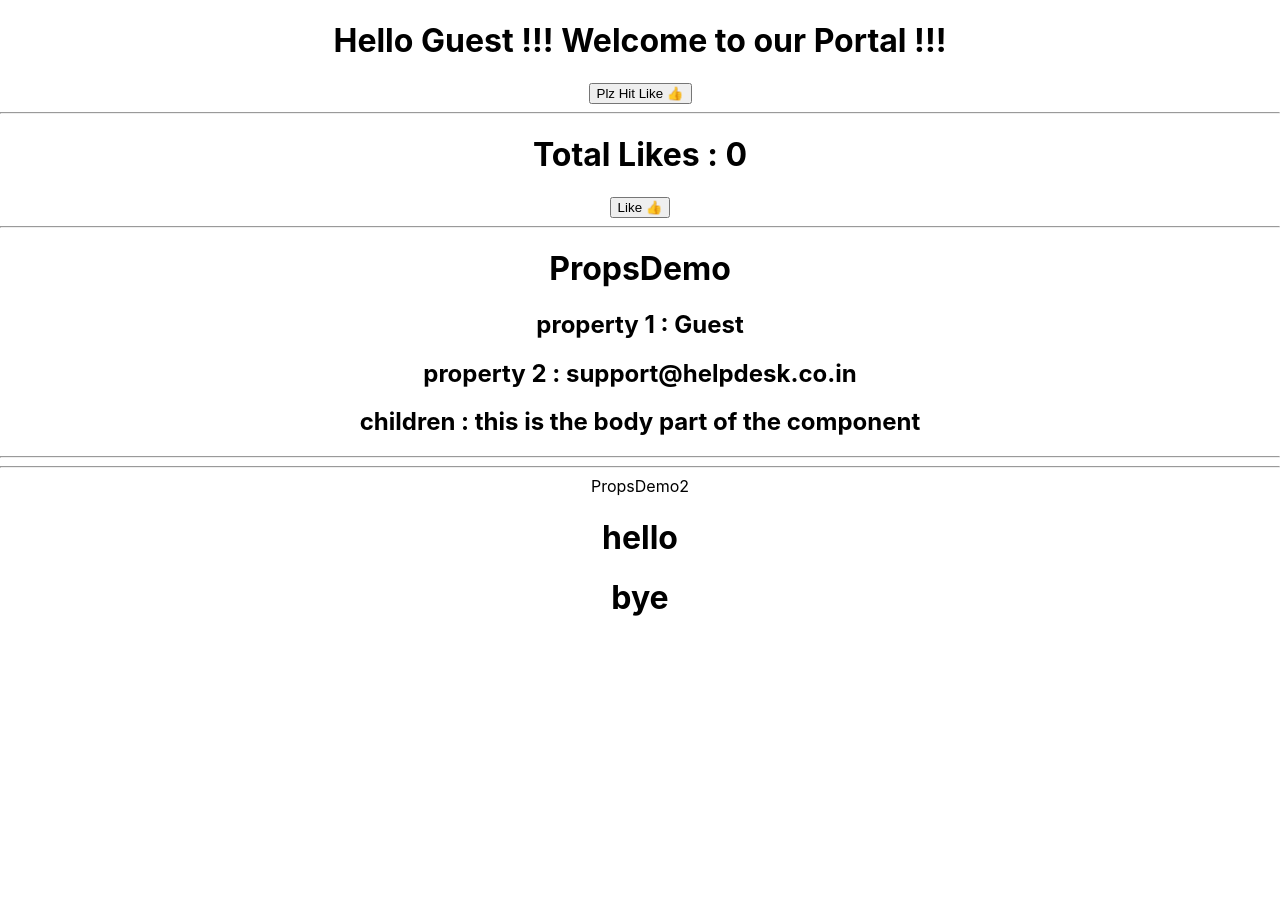
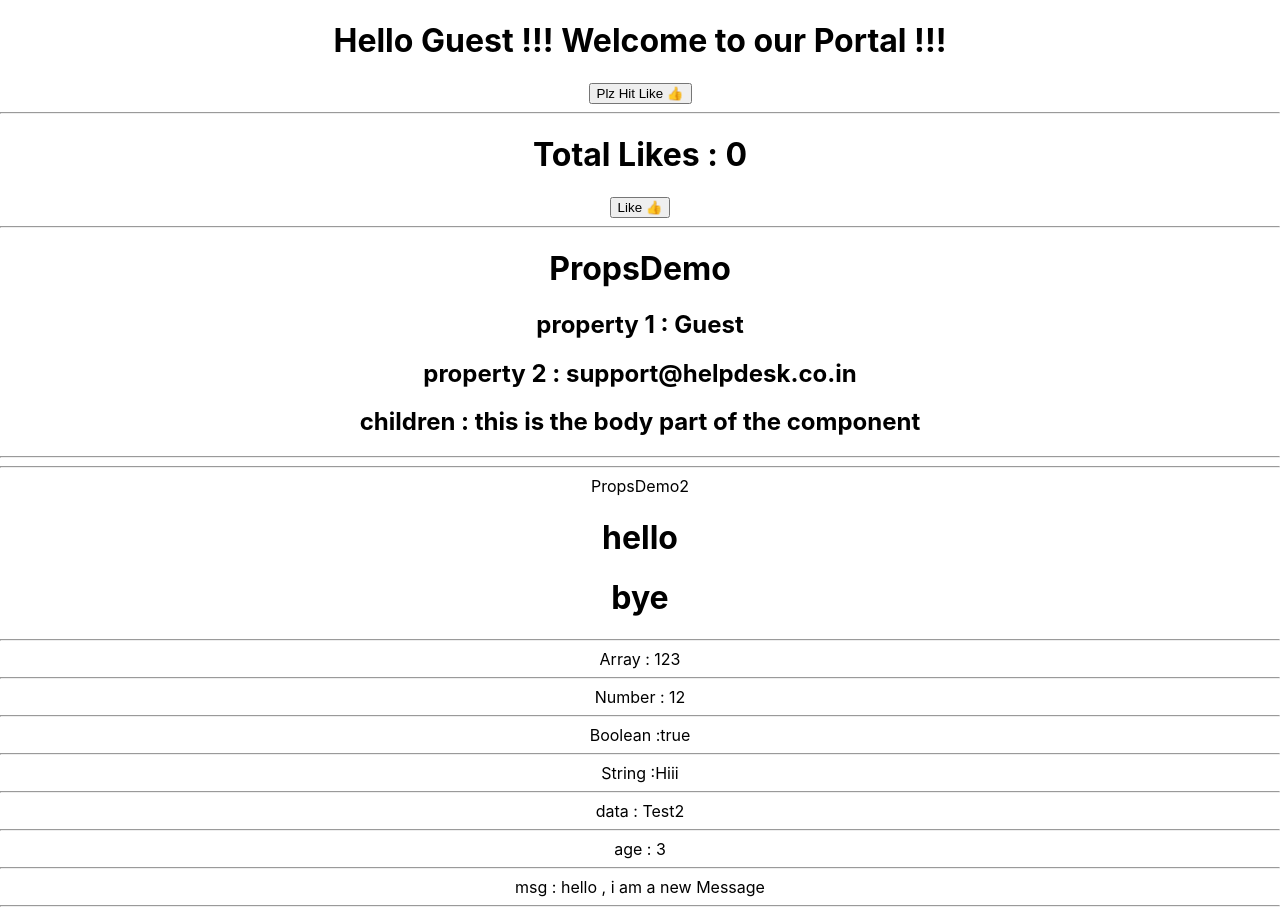
Before and after one commit to CodingByKirti/mcaa-app, a React (Create React App) app: page / in a window 1280 px wide. Before the commit the page ends 800 px from the top, so only its background shows below. Built offline with nearby package versions, Linux system fonts and the light colour scheme.

Commit message:
commit18052022

```diff
--- a/package.json
+++ b/package.json
@@ -6,6 +6,7 @@
     "@testing-library/jest-dom": "^5.16.4",
     "@testing-library/react": "^13.2.0",
     "@testing-library/user-event": "^13.5.0",
+    "prop-types": "^15.8.1",
     "react": "^18.1.0",
     "react-dom": "^18.1.0",
     "react-scripts": "5.0.1",
--- a/src/App.js
+++ b/src/App.js
@@ -4,6 +4,7 @@ import PropsDemo from "./PropsDemo";
 import PropsDemo2 from "./PropsDemo2";
 import Message from "./Message";
 import Likes from "./Likes";
+import PropTypesDemo from "./PropTypesDemo";
 
 function App() {
   return (
@@ -18,6 +19,8 @@ function App() {
       <hr />
       <hr />
       <PropsDemo2 a="hello" b="bye" />
+      <hr />
+      <PropTypesDemo />
     </div>
   );
 }
--- a/src/Likes.js
+++ b/src/Likes.js
@@ -7,6 +7,7 @@ export default class Likes extends Component {
     this.state = {
       likes: 0,
     };
+    // this.incLikes = this.incLikes.bind(this);  //.2nd way.. //
   }
   incLikes() {
     this.setState({
@@ -18,7 +19,10 @@ export default class Likes extends Component {
     return (
       <div>
         <h1>Total Likes : {this.state.likes}</h1>
-        <button onClick={() => this.incLikes()}>Like 👍 </button>
+        {/* <button onClick={this.incLikes}>Like 👍 </button> // ...2 way */}
+        {/* <button onClick={() => this.incLikes()}>Like 👍 </button>  // 1...way*/}
+        <button onClick={this.incLikes.bind(this)}>Like 👍 </button>
+        {/* // 1...way */}
       </div>
     );
   }
--- /dev/null
+++ b/src/PropTypesDemo.js
@@ -0,0 +1,52 @@
+import React, { Component } from "react";
+import PropTypes from "prop-types";
+export class PropTypesDemo extends Component {
+  render() {
+    return (
+      <div>
+        Array : {this.props.arr} <hr />
+        Number : {this.props.num} <hr />
+        Boolean :{this.props.flag ? "true" : "False"} <hr />
+        String :{this.props.str} <hr />
+        data : {this.props.data} <hr />
+        age : {this.props.age} <hr />
+        msg : {this.props.msg} <hr />
+      </div>
+    );
+  }
+} // end class
+
+PropTypesDemo.propTypes = {
+  arr: PropTypes.array.isRequired,
+  num: PropTypes.number,
+  flag: PropTypes.bool,
+  str: PropTypes.string.isRequired,
+  data: PropTypes.oneOf(["Test1", "Test2"]),
+  age: PropTypes.oneOfType([PropTypes.number, PropTypes.string]),
+  msg: myValidator,
+};
+
+function myValidator(props, propName, ComponentName) {
+  let p = props[propName];
+  let msg;
+  if (typeof p == "string") {
+    msg =
+      p.length <= 10
+        ? null
+        : new Error(
+            propName + " in " + ComponentName + "has a  limit of 10 chars only"
+          );
+  }
+  return msg;
+}
+PropTypesDemo.defaultProps = {
+  arr: [1, 2, 3],
+  num: 12,
+  flag: true,
+  str: "Hiii",
+  data: "Test2",
+  age: 3,
+  msg: "hello , i am  a new Message",
+};
+
+export default PropTypesDemo;
```
Also changed, not shown: 1 other file (tests, documents, lock files or other folders).
